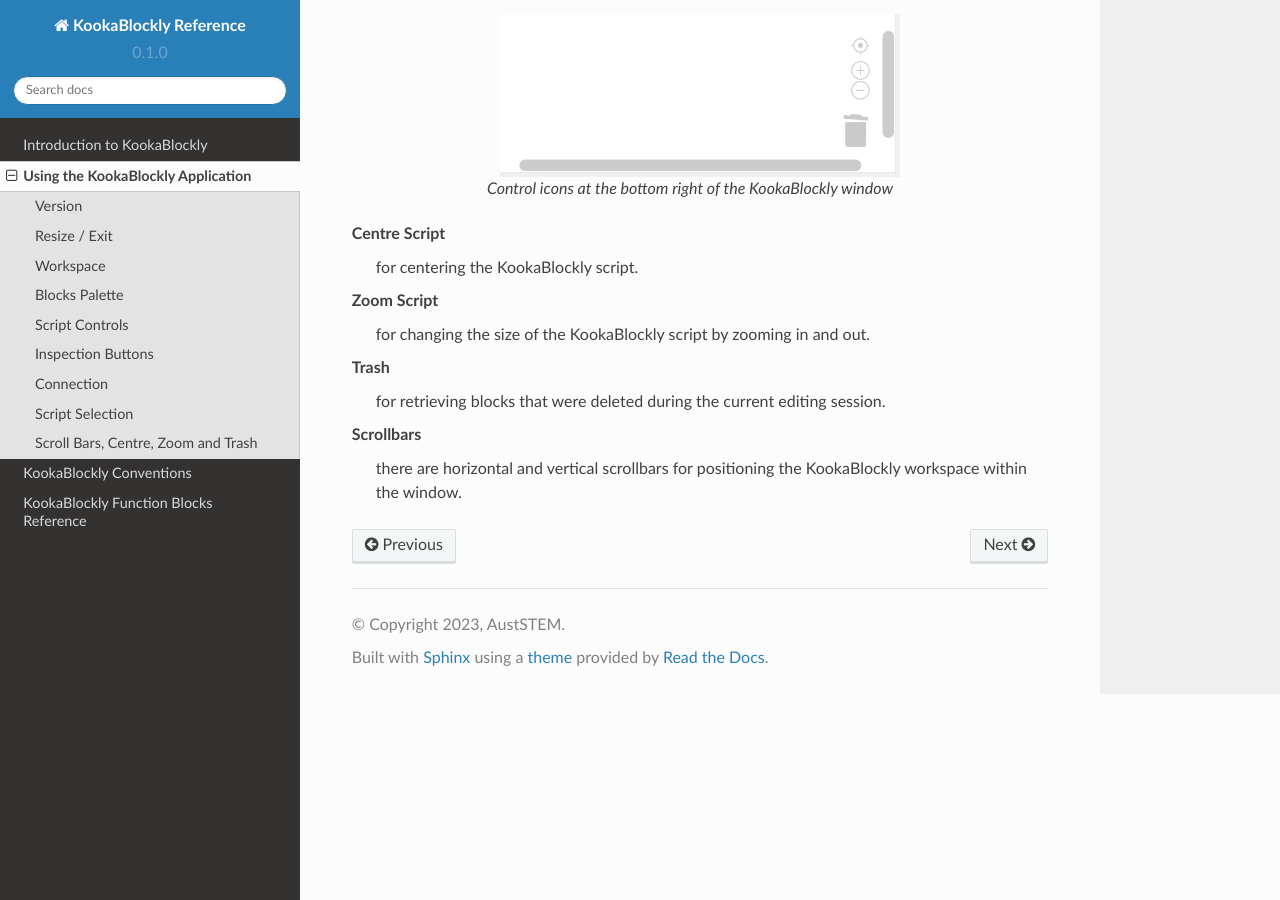
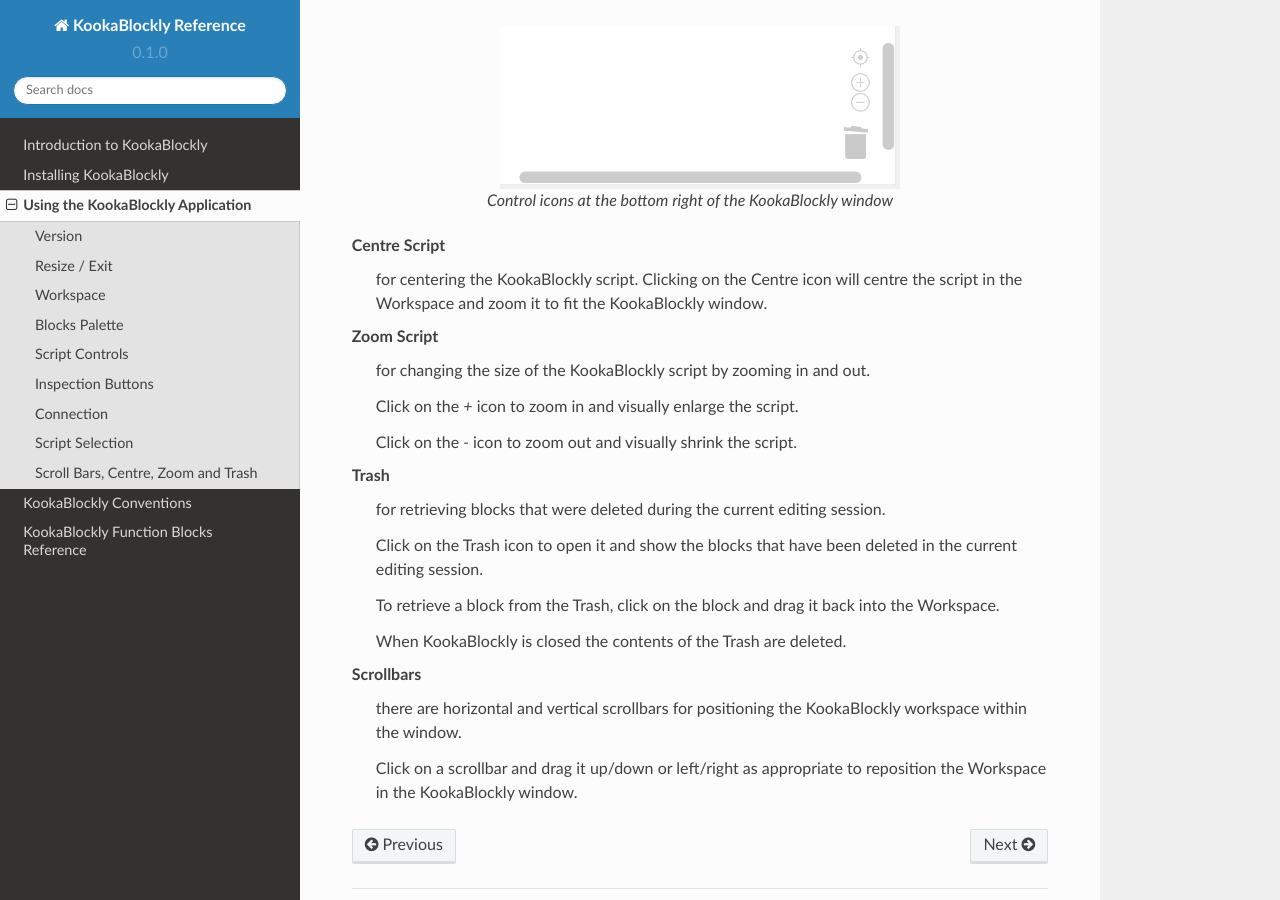
Before and after one commit to TDStrasser/KookaBlockly-Reference, a Sphinx documentation site: the page built from docs/source/using.rst, in a window 1280 px wide and 900 px high, scrolled down 8691 px. Built offline with Sphinx 7.4.7 and the Read the Docs theme 2.0.0, drawn with Linux system fonts in a browser that asks for light colours; some of the changed text lies outside the part shown.

```diff
--- a/docs/source/introduction.rst
+++ b/docs/source/introduction.rst
@@ -4,7 +4,7 @@ Introduction to KookaBlockly
 KookaBlockly: Graphical Programming Editor for Kookaberry Microprocessor Boards
 -------------------------------------------------------------------------------
 
-KookaBlockly is a powerful standalone graphical editor designed for creating scripts and programs for Kookaberry and related microprocessor boards. This editor operates on a drag-and-drop interface, making it beginner-friendly and highly intuitive. It's built upon the open-source Google Blockly library (Apache 2 license), created by Google to facilitate the development of beginner-friendly programming languages.
+KookaBlockly is a powerful standalone graphical editor designed for creating program scripts for Kookaberry and related microprocessor boards. This editor operates on a drag-and-drop interface, making it beginner-friendly and highly intuitive. It's built upon the open-source Google Blockly library (Apache 2 license), created by Google to facilitate the development of beginner-friendly programming languages.
 
 A KookaBlockly script is assembled from graphical function blocks dragged onto the workspace from the palette of blocks on the left of the display.  The blocks click together like pieces of a jigsaw puzzle to form a series of steps that the Kookaberry microcomputer will perform.
 
--- a/docs/source/using.rst
+++ b/docs/source/using.rst
@@ -159,7 +160,7 @@ Print
 
 
 Run
-  Transfers the current script to the tethered Kookaberry and run it on the Kookaberry.
+  Transfers the current script to the tethered Kookaberry and runs the script on the Kookaberry.
 
 Stop
   Terminates the script currently running on the Kookaberry.
@@ -229,9 +230,9 @@ At the top-centre is the "Serial" drop-down box which shows which serial USB por
 
 Plugging in a Kookaberry usually automatically assigns a USB serial port.
 
-If the Kookaberry is not responding, select the Auto-connect option to reset the serial connection to the Kookaberry.
+If the Kookaberry is not responding, select the `Auto-connect` option to reset the serial connection to the Kookaberry.
 
-It is also possible to block a Kookaberry connection by selecting Disable from the dropdown-box.
+It is also possible to block a Kookaberry connection by selecting `Disable` from the dropdown-box.
 
 Script Selection
 ----------------
@@ -275,12 +276,26 @@ At the bottom-right of the window is a set of control icons:
 
 Centre Script
   for centering the KookaBlockly script.
+  Clicking on the Centre icon will centre the script in the Workspace and zoom it to fit the KookaBlockly window.
 
 Zoom Script
   for changing the size of the KookaBlockly script by zooming in and out.
 
+  Click on the `+` icon to zoom in and visually enlarge the script.
+
+  Click on the `-` icon to zoom out and visually shrink the script.
+
+
 Trash
   for retrieving blocks that were deleted during the current editing session.
 
+  Click on the Trash icon to open it and show the blocks that have been deleted in the current editing session.
+
+  To retrieve a block from the Trash, click on the block and drag it back into the Workspace.
+
+  When KookaBlockly is closed the contents of the Trash are deleted.
+
 Scrollbars
   there are horizontal and vertical scrollbars for positioning the KookaBlockly workspace within the window.
+
+  Click on a scrollbar and drag it up/down or left/right as appropriate to reposition the Workspace in the KookaBlockly window.
```
Also changed, not shown: other parts of docs/source/using.rst (+5 -4 lines), docs/source/index.rst (+8 -0 lines), docs/source/installing.rst (added, +62 -0 lines), docs/source/images/kblockly-logo.png (added).
